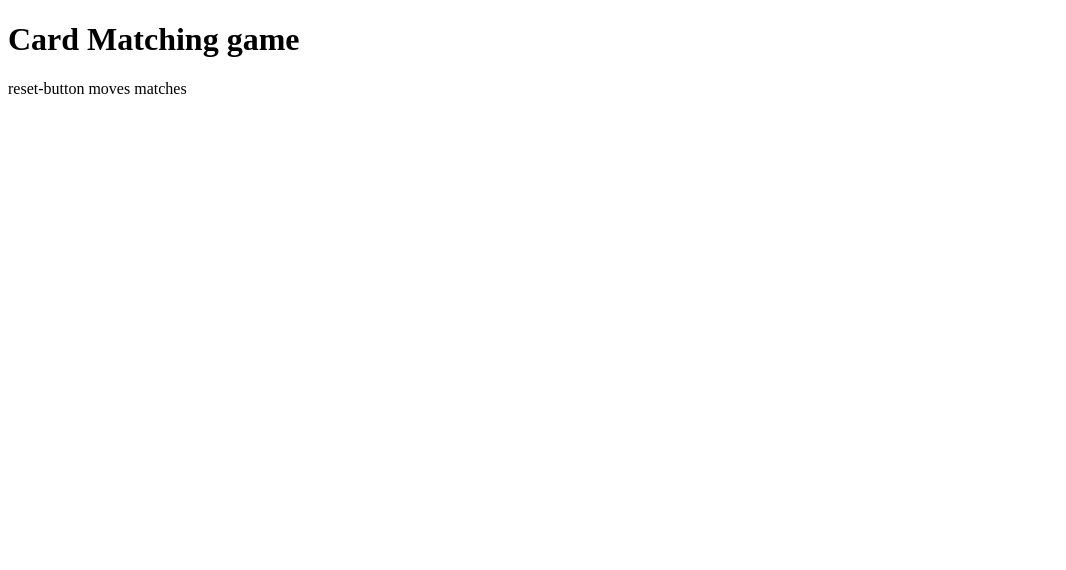
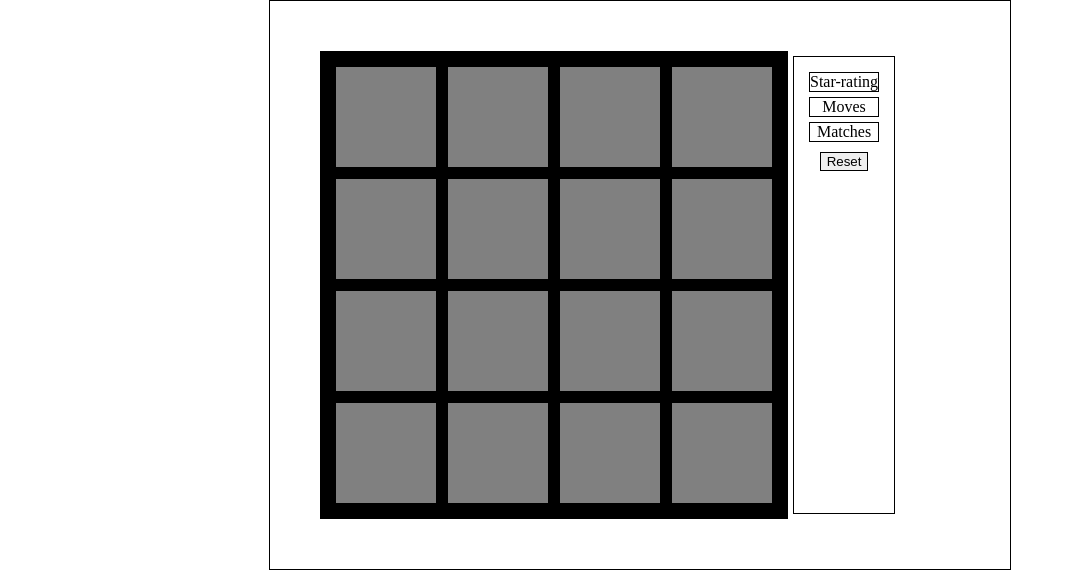
Before and after one commit to prateek88/Memory-Game, a plain HTML site: page index.html in a window 1280 px wide. Shown: the whole page, without its empty margins (0-1066 px from the left). Drawn offline with Linux system fonts and the light colour scheme.

Commit message:
feat: added style to grid of cards
restructured HTML and added style to show grid of squares using
flexbox layout.

```diff
--- /dev/null
+++ b/css/basic_style.css
@@ -0,0 +1,74 @@
+html {
+
+}
+
+body {
+  padding: 50px;
+  border: 1px solid black;
+  max-width: 50%;
+  margin: 0 auto;
+  display: flex;
+}
+
+.grid {
+  padding: 10px;
+  /*border: 1px solid black;*/
+  background-color: black;
+  min-width: 70%
+}
+
+.row {
+  display: flex;
+  padding: 0;
+  /*border: 1px solid black;*/
+  margin: 0;
+  list-style: none;
+  justify-content: space-around;
+  line-height:30px;
+}
+
+.card {
+  /*padding: 10px;*/
+  border: 1px solid black;
+  margin: 5px;
+  background-color: gray;
+  /*flex: 1 0 auto;*/
+  flex-grow: 1;
+  flex-shrink: 0;
+  flex-basis: auto;
+  height: auto;
+}
+
+.card::before {
+  content: '';
+  float: left;
+  padding-top:100%;
+}
+
+.sidebar {
+  padding: 10px;
+  margin: 5px;
+  border: 1px solid black;
+  text-align: center;
+  /*max-width: 20%;*/
+}
+
+.star-rating {
+  border: 1px solid black;
+  margin: 5px;
+}
+
+.moves {
+  border: 1px solid black;
+  margin: 5px;
+}
+
+.matches {
+  border: 1px solid black;
+  margin: 5px;
+}
+
+.reset-button {
+  border: 1px solid black;
+  margin: 5px;
+}
--- a/index.html
+++ b/index.html
@@ -3,35 +3,62 @@
 <head>
   <title>Game On ...</title>
   <meta charset="utf-8">
+  <meta name="viewport" content="width=device-width, initial-scale=1.0">
+  <link href="css/basic_style.css" rel="stylesheet">
 </head>
 <body>
-
-<!-- Card matching game based on memory -->
-<h1>Card Matching game</h1>
-
-<!--  Star rating changes based on the moves taken to complete game-->
-<p class="star-rating"><p>
-
-<!--  A reset button to reset game at any time-->
-reset-button
-
-<!--  Number of moves -->
-<!-- A move is clicking on 2 cards in succession and cards are flipped over on click-->
-moves
-
-<!--  number of matches -->
-<!-- for each move, both card symbols are matched, if they match, it is counted as a match
-    else, no match-->
-matches
-
 <!--  A grid of 16 cards in 4x4 squares -->
 <!--  We need 8 images/symbols for 8 pairs -->
 <!--  Choose a theme for symbols -->
 <div class="grid">
   <!-- 4 cards -->
+  <div class="row">
+    <div class="card"></div>
+    <div class="card"></div>
+    <div class="card"></div>
+    <div class="card"></div>
+  </div>
   <!-- 4 cards -->
+  <div class="row">
+    <div class="card"></div>
+    <div class="card"></div>
+    <div class="card"></div>
+    <div class="card"></div>
+  </div>
   <!-- 4 cards -->
+  <div class="row">
+    <div class="card"></div>
+    <div class="card"></div>
+    <div class="card"></div>
+    <div class="card"></div>
+  </div>
   <!-- 4 cards -->
+  <div class="row">
+    <div class="card"></div>
+    <div class="card"></div>
+    <div class="card"></div>
+    <div class="card"></div>
+  </div>
+</div>
+
+
+<!-- Scores, rating and reset button -->
+<div class="sidebar">
+  <!--  Star rating changes based on the moves taken to complete game-->
+  <p class="star-rating">Star-rating</p>
+
+  <!--  Number of moves -->
+  <!-- A move is clicking on 2 cards in succession and cards are flipped over on
+  click-->
+  <p class="moves">Moves</p>
+
+  <!--  number of matches -->
+  <!-- for each move, both card symbols are matched, if they match, it is counted
+  as a match. Else, no match-->
+  <p class="matches">Matches</p>
+
+  <!--  A reset button to reset game at any time-->
+  <button class="reset-button">Reset</button>
 </div>
 
 <!-- HTMl for game end -->
```
Also changed, not shown: images/logo_p.jpg (added).
